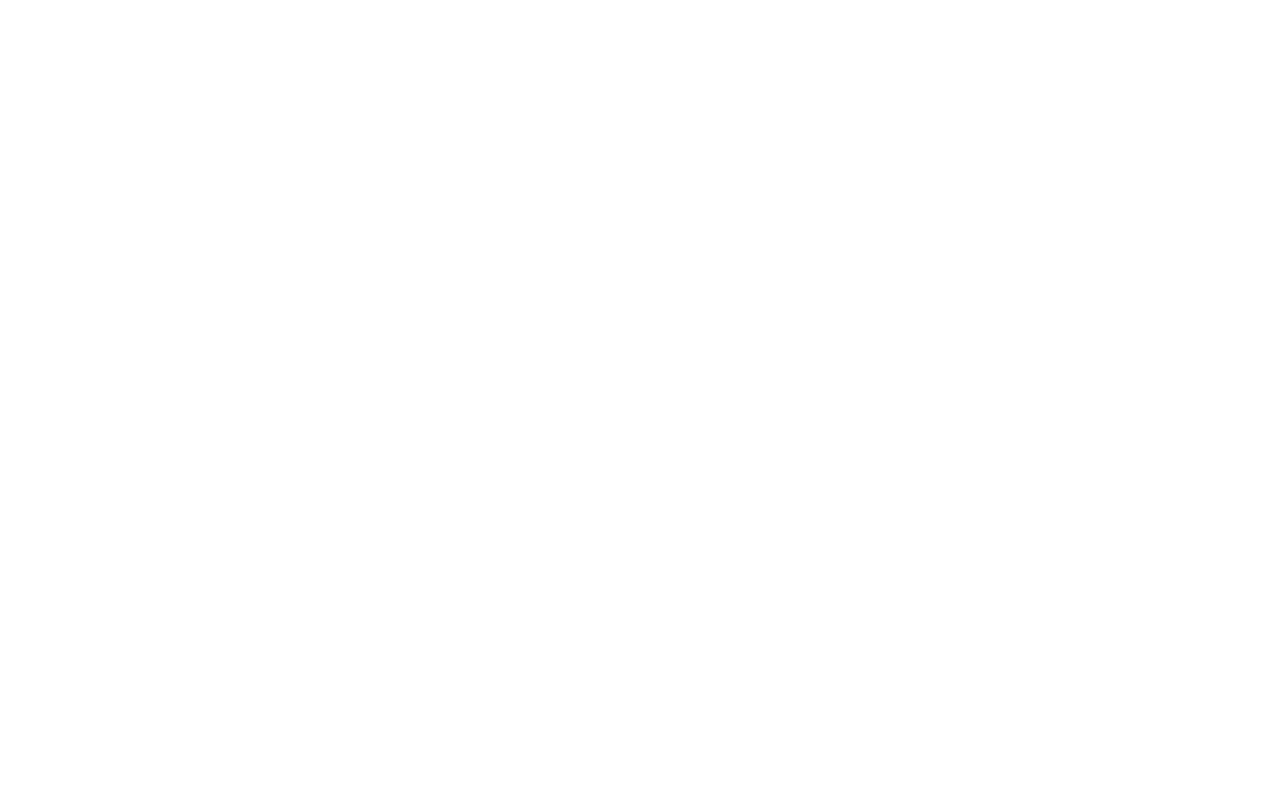
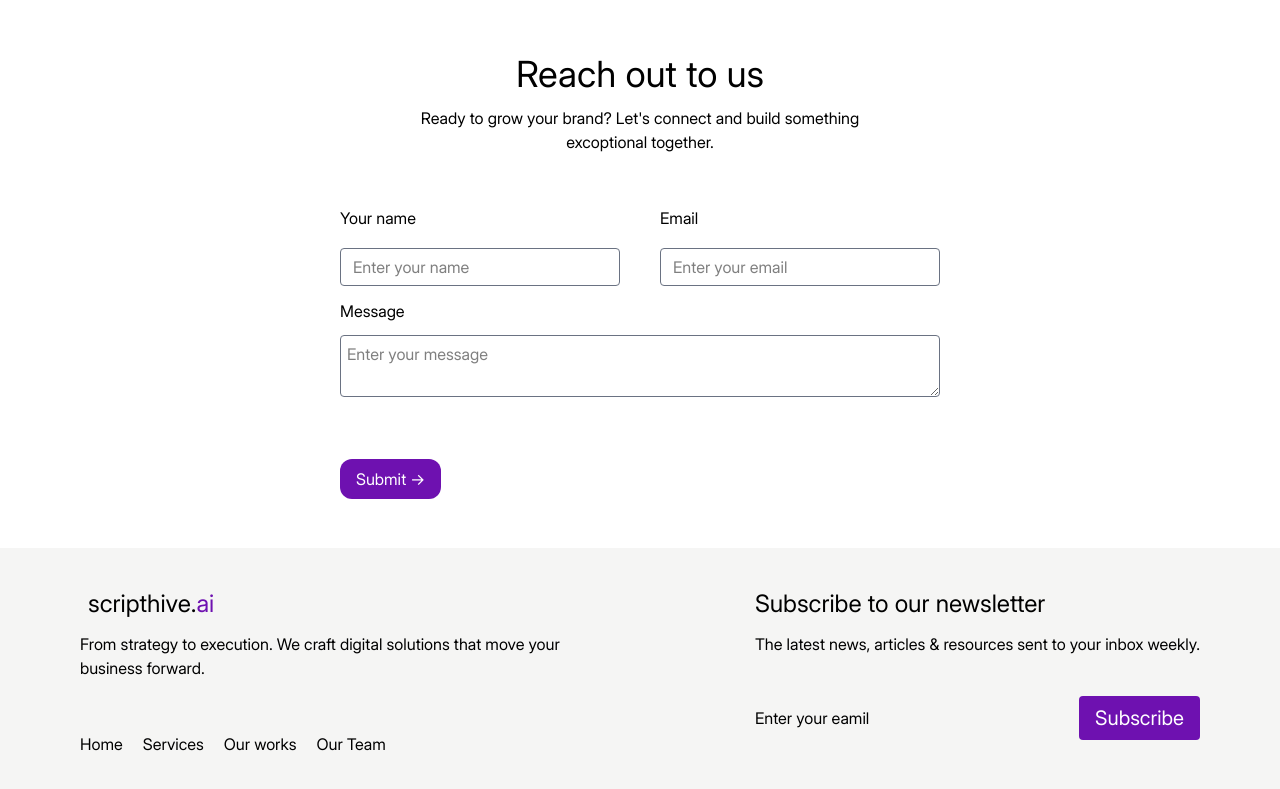
Before and after one commit to miladazizani/Team-Portfolio-, a React (Vite) app: page / in a window 1280 px wide. Shown: the part 2065-2854 px from the top of the page. Before the commit the page ends 2080 px from the top, so only its background shows below. Built offline with nearby package versions, Linux system fonts and the light colour scheme.

Commit message:
Nawid Chabged

```diff
--- a/src/App.jsx
+++ b/src/App.jsx
@@ -1,11 +1,13 @@
 import Service from "./features/services/pages/Service"
 import Team from "./features/Teams/pages/Team"
+import Contact from "./features/contact/pages/Contact"
 
 function App() {
   return (
     <>
       <Service />
       <Team />
+      <Contact />
     </>
 
   )
--- /dev/null
+++ b/src/features/contact/components/Form.jsx
@@ -0,0 +1,32 @@
+function Form() {
+  return (
+    <main className="flex flex-col justify-center items-center h-8/12">
+        <section className="w-full h-4/12 flex flex-col justify-center items-center">
+            <h1 className="text-4xl mb-3">Reach out to us</h1>
+            <p>Ready to grow your brand? Let's connect and build something</p>
+            <p>excoptional together.</p>
+        </section>
+        <section className="w-150 h-6/12">
+            <article className="flex justify-between h-4/10 items-center">
+                <div className="flex flex-col h-20 justify-between ">
+                    <label>Your name</label>
+                    <input className="border border-gray-500 w-70 p-1.5 pl-3 rounded" type="text" name="name" placeholder="Enter your name" />
+                </div>
+                <div className="flex flex-col h-20 justify-between ">
+                    <label>Email</label>
+                    <input className="border border-gray-500 w-70 p-1.5 pl-3 rounded" type="email" name="email" placeholder="Enter your email" />
+                </div>
+            </article>
+            <article className="6/10 flex flex-col w-full gap-3">
+                <label>Message</label>
+                <textarea  className="border border-gray-500 w-full p-1.5 rounded" placeholder="Enter your message"></textarea>
+            </article>
+        </section>
+        <section className="h-2/12 w-150">
+            <button className="py-2 px-4 rounded-xl bg-purple-800 text-white cursor-pointer hover:bg-purple-700 active:scale-95">Submit -></button>
+        </section>
+    </main>
+  )
+}
+
+export default Form
--- /dev/null
+++ b/src/features/contact/components/Links.jsx
@@ -0,0 +1,33 @@
+function Links() {
+  return (
+    <main className="h-4/12 bg-stone-100 px-20 pt-10 flex justify-between ">
+      <section className="flex flex-col gap-3">
+        <div className="flex gap-2">
+          <img src="" alt="" title="" />
+          <h1 className="text-2xl">scripthive.<span className="text-purple-800">ai</span></h1>
+        </div>
+        <div className="w-130">
+          From strategy to execution. We craft digital solutions that move your business forward.
+        </div>
+        <div className="flex gap-5 mt-10">
+          <a href="" className="cursor-pointer hover:text-purple-700 active:scale-95">Home</a>
+          <a href="" className="cursor-pointer hover:text-purple-700 active:scale-95">Services</a>
+          <a href="" className="cursor-pointer hover:text-purple-700 active:scale-95">Our works</a>
+          <a href="" className="cursor-pointer hover:text-purple-700 active:scale-95">Our Team</a>
+        </div>
+      </section>
+      <section>
+        <div>
+          <h1 className="text-2xl">Subscribe to our newsletter</h1>
+          <p className="mt-3">The latest news, articles & resources sent to your inbox weekly.</p>
+        </div>
+        <div className="flex justify-between items-center mt-10">
+          <p>Enter your eamil</p>
+          <button className="px-4 py-2 rounded bg-purple-800 text-xl text-white hover:bg-purple-700 active:scale-95 cursor-pointer">Subscribe</button>
+        </div>
+      </section>
+    </main>
+  )
+}
+
+export default Links
--- /dev/null
+++ b/src/features/contact/pages/Contact.jsx
@@ -0,0 +1,13 @@
+import Form from "../components/Form"
+import Links from "../components/Links"
+
+function Contact() {
+  return (
+    <main className="h-screen">
+        <Form />
+        <Links />
+    </main>
+  )
+}
+
+export default Contact
```
